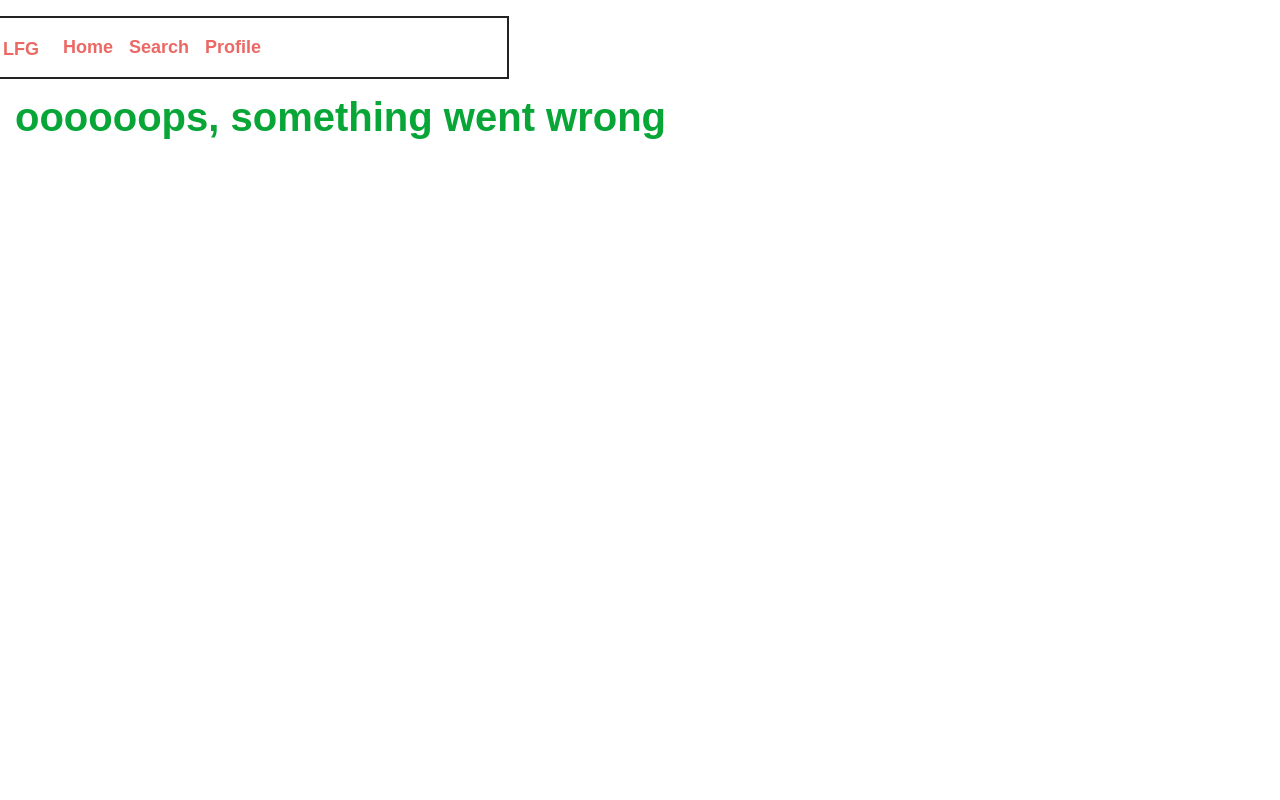
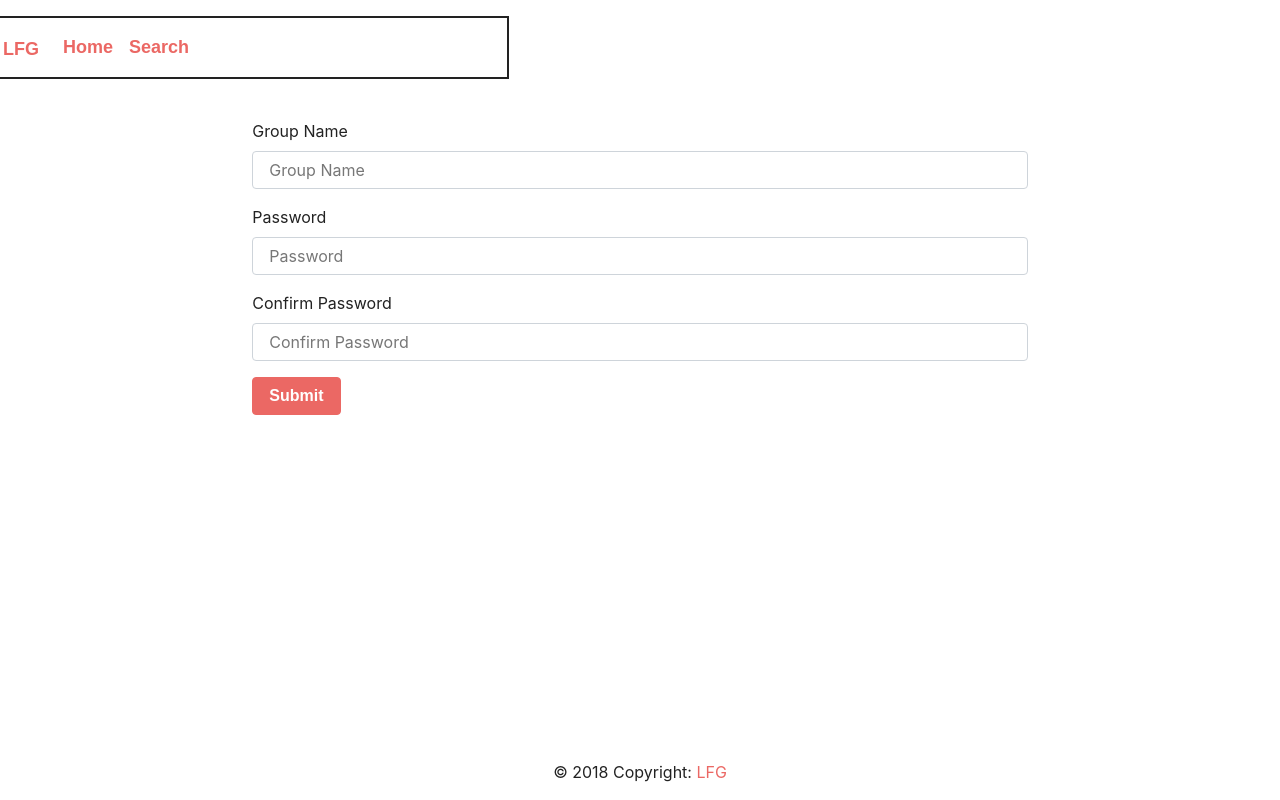
Before and after one commit to maxyeamans/lfg, a React (Create React App) app in the folder client/: page /newgroup in a window 1280 px wide. Built offline with nearby package versions, Linux system fonts and the light colour scheme; a web font is replaced by a local one.

Commit message:
Made changes to front end, added new group page & made search/new group buttons link to pages

```diff
--- a/client/src/App.js
+++ b/client/src/App.js
@@ -5,7 +5,7 @@ import Main from "./pages/Main";
 import NoPage from "./pages/NoPage";
 import Search from "./pages/Search";
 import Login from "./pages/Login";
-import Profiles from "./pages/Profiles";
+import NewGroup from "./pages/NewGroup";
 import Register from "./pages/Register";
 
 const App = () => (
@@ -17,7 +17,7 @@ const App = () => (
         <Route exact path="/register" component={Register} />
         <Route exact path="/main" component={Main} />
         <Route exact path="/search" component={Search} />
-        <Route exact path="/profile" component={Profiles} />
+        <Route exact path="/newgroup" component={NewGroup} />
         <Route component={NoPage} />
       </Switch>
     </div>
--- a/client/src/components/CreateGroupBtn/CreateGroupBtn.js
+++ b/client/src/components/CreateGroupBtn/CreateGroupBtn.js
@@ -4,9 +4,9 @@ import "./CreateGroupBtn.css";
 // The ...props means, spread all of the passed props onto this element
 // That way we don't have to define them all individually
 const CreateGroupBtn = props => (
-  <button className="group-btn" {...props}>
-    Create Group
-  </button>
+  <form action="/newgroup">
+    <input type="submit" value="Create Group" className="group-btn" />
+  </form>
 );
 
 export default CreateGroupBtn;
--- a/client/src/components/MainProfile/MainProfile.js
+++ b/client/src/components/MainProfile/MainProfile.js
@@ -17,10 +17,7 @@ const Profile = props => (
       <Col size="xl-6 sm-6">{/* Image prop to be passed in */}</Col>
       <Col size="xl-6 sm-6">
         <Row>
-          <h3>Times Played</h3>
-        </Row>
-        <Row>
-          <h3>Most Played Characters</h3>
+          <h3>Preferred Characters</h3>
         </Row>
         <Row>
           <h3>Ranking</h3>
--- a/client/src/components/Nav/Nav.js
+++ b/client/src/components/Nav/Nav.js
@@ -4,7 +4,6 @@ import "./Nav.css";
 
 const Nav = () => (
   <Row>
-
     <nav class="navbar navbar-expand-sm my-3">
       <a class="navbar-brand" href="/main">
         LFG
@@ -22,7 +21,7 @@ const Nav = () => (
       </button>
       <div class="collapse navbar-collapse" id="navbarNav">
         <ul class="navbar-nav">
-        <li class="nav-item">
+          <li class="nav-item">
             <a class="nav-link" href="/main">
               Home
             </a>
@@ -30,11 +29,6 @@ const Nav = () => (
           <li class="nav-item">
             <a class="nav-link" href="/search">
               Search
-            </a>
-          </li>
-          <li class="nav-item">
-            <a class="nav-link" href="/profile">
-              Profile
             </a>
           </li>
           {/* {props.isLoggedIn
--- a/client/src/components/SearchBtn/SearchBtn.js
+++ b/client/src/components/SearchBtn/SearchBtn.js
@@ -4,9 +4,9 @@ import "./SearchBtn.css";
 // The ...props means, spread all of the passed props onto this element
 // That way we don't have to define them all individually
 const SearchBtn = props => (
-  <button className="search-btn" {...props}>
-    Search
-  </button>
+  <form action="/search">
+    <input type="submit" value="Search" className="search-btn" />
+  </form>
 );
 
 export default SearchBtn;
--- a/client/src/pages/Main/Main.js
+++ b/client/src/pages/Main/Main.js
@@ -4,7 +4,6 @@ import SearchBtn from "../../components/SearchBtn";
 import CreateGroupBtn from "../../components/CreateGroupBtn";
 import CurrentGroups from "../../components/CurrentGroups";
 import MainProfile from "../../components/MainProfile";
-import Nav from "../../components/Nav";
 import Footer from "../../components/Footer";
 import API from "../../utils/API";
 import "./main.css";
--- /dev/null
+++ b/client/src/pages/NewGroup/NewGroup.js
@@ -0,0 +1,88 @@
+import React, { Component } from "react";
+import { Col, Row, Container } from "../../components/Grid";
+import Footer from "../../components/Footer";
+import API from "../../utils/API";
+
+class NewGroup extends Component {
+  constructor(props) {
+    super(props);
+    this.state = {};
+  }
+
+  componentDidMount() {}
+
+  loadUsers = () => {
+    // gets all users
+    API.getUsers()
+      .then(res => this.setState({ users: res.data }))
+      .catch(err => console.log(err));
+  };
+
+  handleInputChange = event => {
+    const value = event.target.value;
+    const name = event.target.name;
+    this.setState({
+      [name]: value
+    });
+  };
+
+  _onChange = event => {
+    event.preventDefault();
+    this.setState({ [event.target.name]: event.target.value });
+  };
+
+  render() {
+    return (
+      // NAV IS RIGHT HERE
+      <Container fluid>
+        <Row>
+          <Col size="xl-2 sm-2"/>
+          <Col size="xl-8 sm-8">
+            <form className="m-4" action="/register" method="post">
+              <div className="form-group">
+                <label for="groupName">Group Name</label>
+                <input
+                  type="name"
+                  className="form-control"
+                  id="name"
+                  placeholder="Group Name"
+                  onChange={this.handleInputChange}
+                  value={this.state.groupName}
+                />
+              </div>
+              <div className="form-group">
+                <label for="password">Password</label>
+                <input
+                  type="password"
+                  className="form-control"
+                  id="password"
+                  placeholder="Password"
+                  onChange={this.handleInputChange}
+                  value={this.state.password}
+                />
+              </div>
+              <div className="form-group">
+                <label for="confirmPassword">Confirm Password</label>
+                <input
+                  type="password"
+                  className="form-control"
+                  id="confirmPassword"
+                  placeholder="Confirm Password"
+                  onChange={this.handleInputChange}
+                  value={this.state.confirmPassword}
+                />
+              </div>
+              <button type="submit" className="btn btn-primary">
+                Submit
+              </button>
+            </form>
+          </Col>
+          <Col size="xl-2 sm-2"/>
+        </Row>
+        <Footer />
+      </Container>
+    );
+  }
+}
+
+export default NewGroup;
--- /dev/null
+++ b/client/src/pages/NewGroup/index.js
@@ -0,0 +1 @@
+export { default } from "./NewGroup.js";
--- a/client/src/pages/Search/Search.js
+++ b/client/src/pages/Search/Search.js
@@ -44,8 +44,6 @@ class Search extends Component {
           <Col size="xl-4 lg-3" />
           <Col size="xl-4 lg-6">
             <div id="search-results">
-              {/* Will need to find a way to determine which component to render, based on search filter of Players or Groups */}
-              <SearchPlayer />
               <SearchGroup />
             </div>
           </Col>
```
